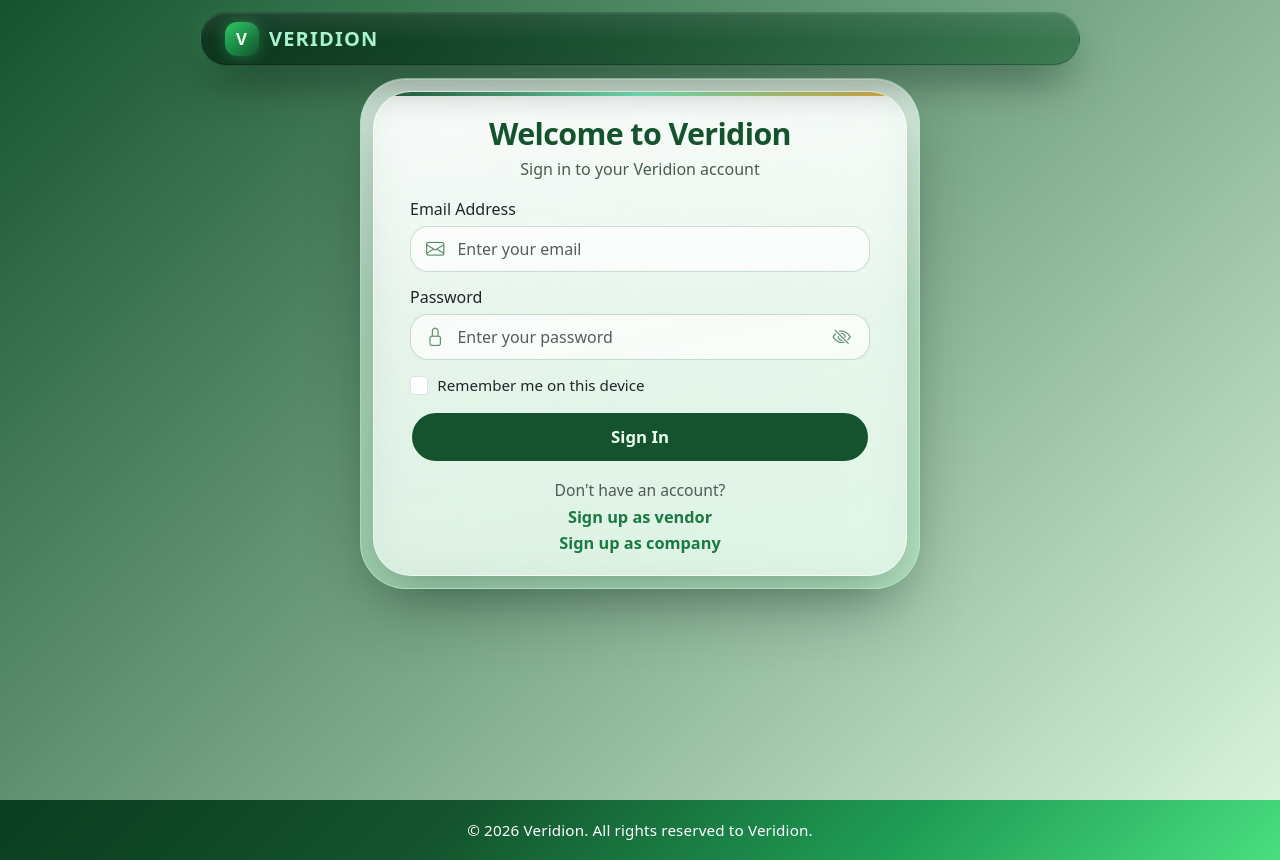
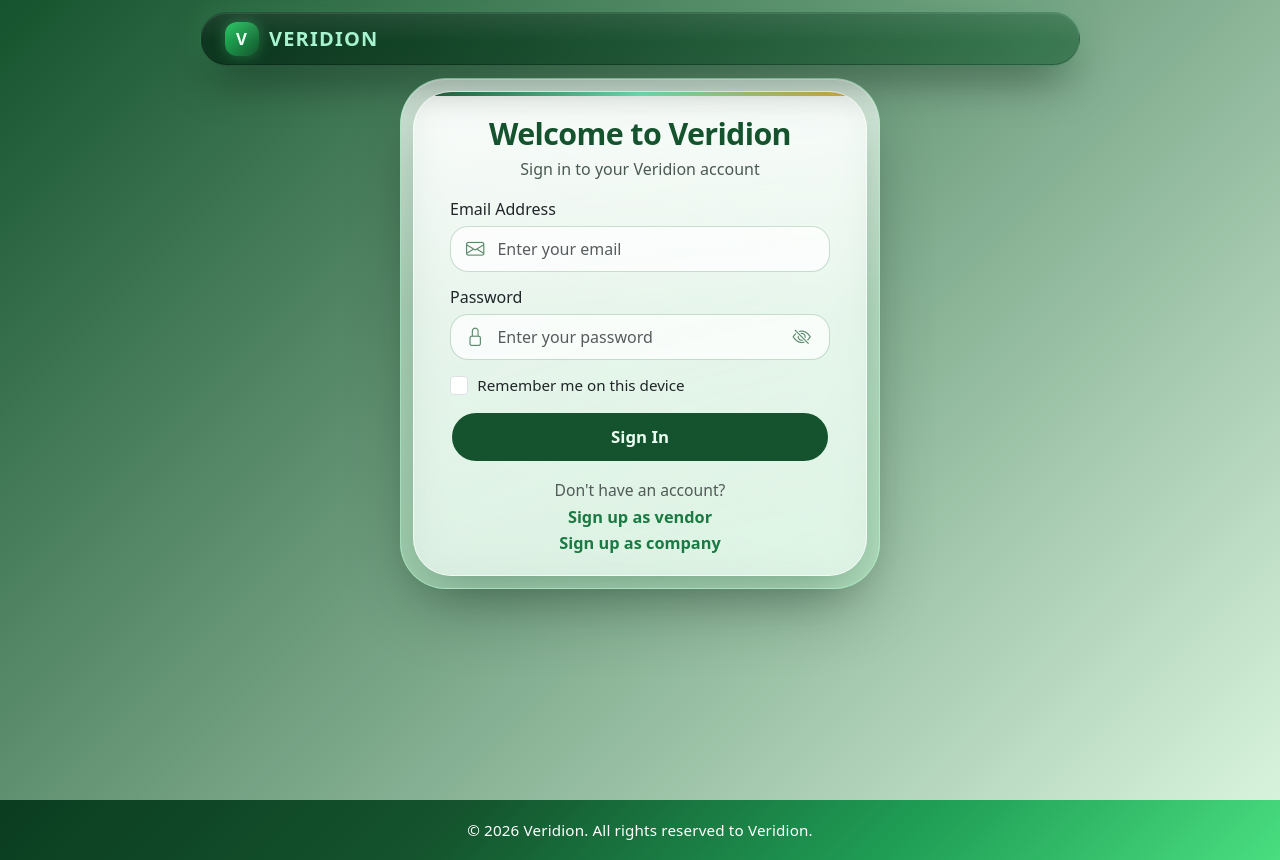
Before and after one commit to KovvuriRishiKesavReddy/Veridion, a website: page frontend/login.html in a window 1280 px wide. Drawn offline with nearby package versions, Linux system fonts and the light colour scheme.

```diff
--- a/frontend/shared/style.css
+++ b/frontend/shared/style.css
@@ -651,7 +651,7 @@ body.has-dock-nav > .container.auth-container .alert {
    (compact card, ~1.2x its width) so the whole form fits on one laptop screen. Scoped to
    .login-page so the register / accept-invite pages that share .auth-container are not affected.
    ============================================================================ */
-body.has-dock-nav > .container.auth-container.login-page { max-width: 560px; margin-top: 0; padding: 12px; }
+body.has-dock-nav > .container.auth-container.login-page { max-width: 480px; margin-top: 0; padding: 12px; }
 .login-page .card { padding: 1.5rem 2.25rem 1.2rem !important; }
 .login-page .auth-hero { margin-bottom: 1rem; }
 .login-page .auth-hero h4 { font-size: 1.9rem; letter-spacing: -0.02em; margin-bottom: 0.3rem; }
```
